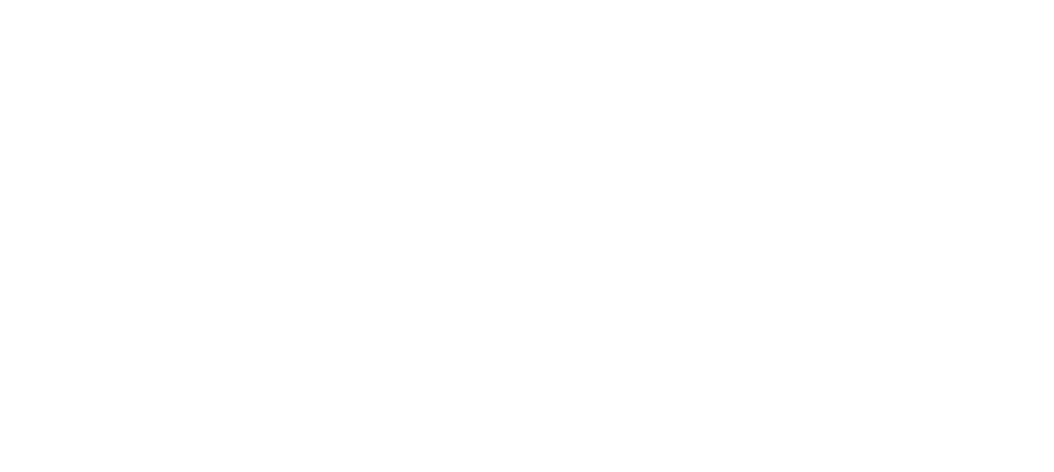
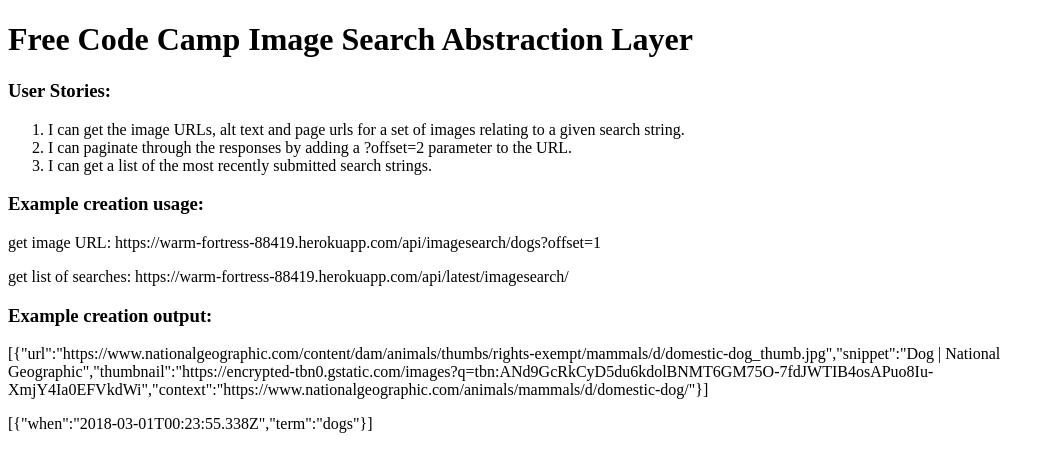
Before and after one commit to danielknguyen/Image-Search-Abstraction-Layer, a website: page views/index.html in a window 1280 px wide. Shown: the whole page, without its empty margins (0-1054 px from the left). Drawn offline with nearby package versions, Linux system fonts and the light colour scheme; files that its build step writes are made by us from their sources.

Commit message:
added static page displaying how to use simple app

```diff
--- a/views/index.html
+++ b/views/index.html
@@ -5,5 +5,18 @@
 {% endblock %}
 
 {% block content %}
+  <h1>Free Code Camp Image Search Abstraction Layer</h1>
+  <h3>User Stories:</h3>
+  <ol>
+   <li>I can get the image URLs, alt text and page urls for a set of images relating to a given search string.</li>
+   <li>I can paginate through the responses by adding a ?offset=2 parameter to the URL.</li>
+   <li> I can get a list of the most recently submitted search strings.</li>
+  </ol>
+  <h3>Example creation usage:</h3>
+  <p>get image URL: https://warm-fortress-88419.herokuapp.com/api/imagesearch/dogs?offset=1</p>
+  <p>get list of searches: https://warm-fortress-88419.herokuapp.com/api/latest/imagesearch/</p>
+  <h3>Example creation output:</h3>
+  <p>[{"url":"https://www.nationalgeographic.com/content/dam/animals/thumbs/rights-exempt/mammals/d/domestic-dog_thumb.jpg","snippet":"Dog | National Geographic","thumbnail":"https://encrypted-tbn0.gstatic.com/images?q=tbn:ANd9GcRkCyD5du6kdolBNMT6GM75O-7fdJWTIB4osAPuo8Iu-XmjY4Ia0EFVkdWi","context":"https://www.nationalgeographic.com/animals/mammals/d/domestic-dog/"}]</p>
+  <p>[{"when":"2018-03-01T00:23:55.338Z","term":"dogs"}]</p>
 
 {% endblock %}
```
